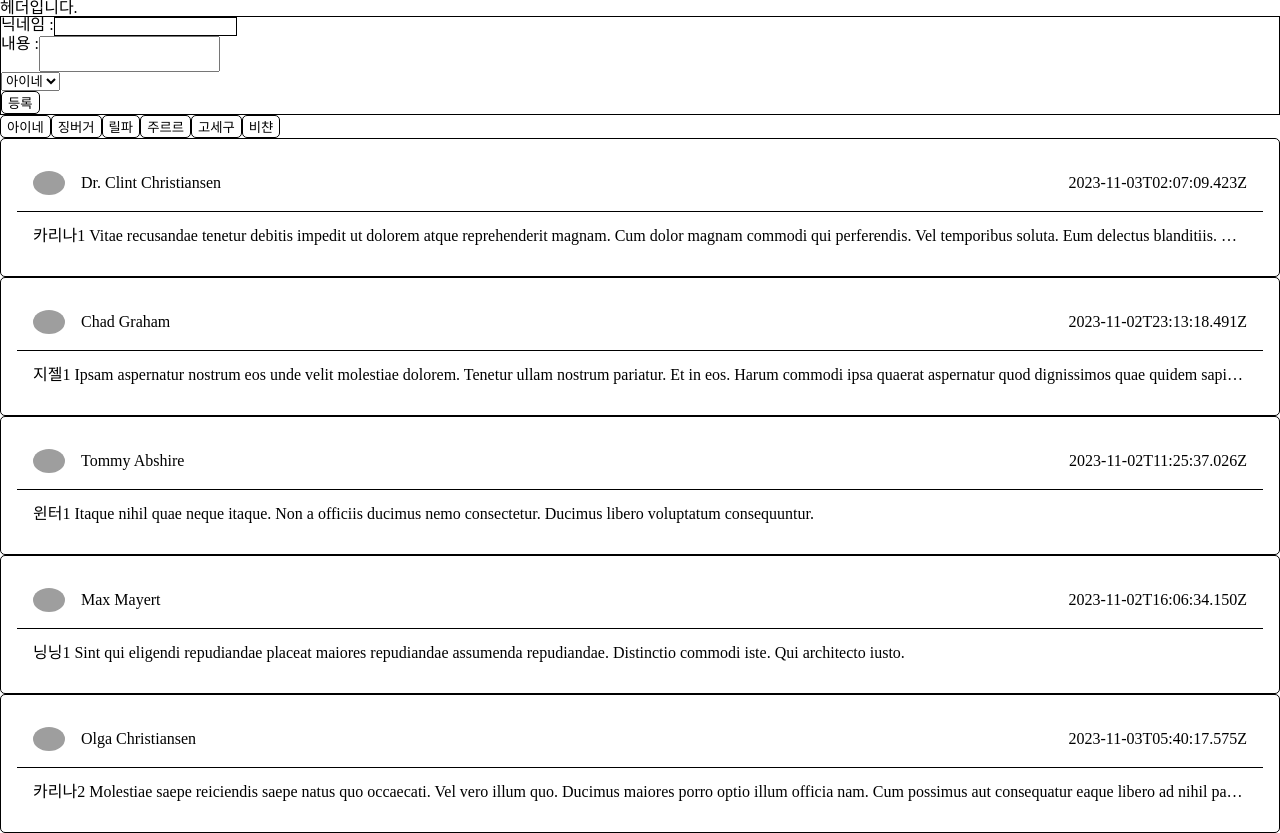
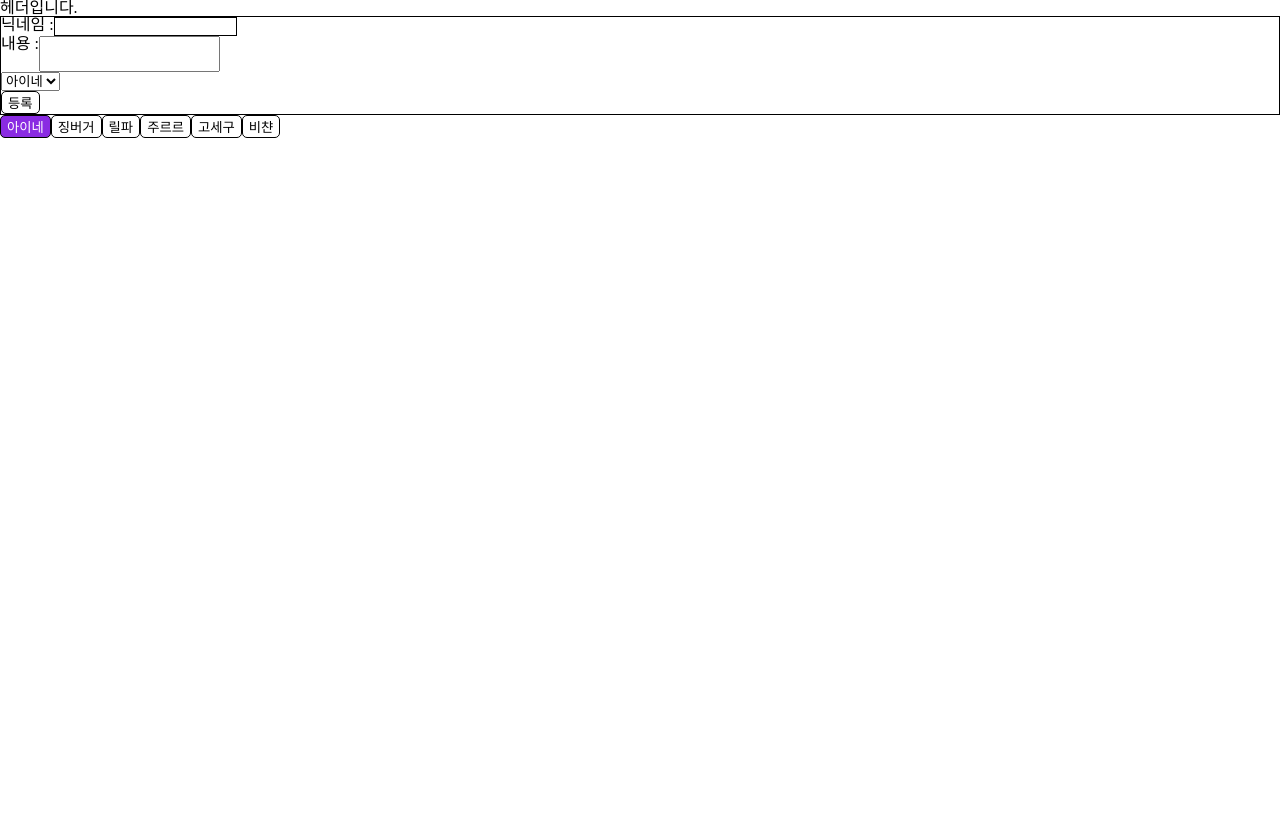
Before and after one commit to heechul94/123, a React (Create React App) app: page / in a window 1280 px wide. After the commit the page ends 800 px from the top, so only its background shows below. Built offline with nearby package versions, Linux system fonts and the light colour scheme; grey boxes are pictures that could not be loaded.

Commit message:
:sparkles: Feat: 펜레터 등록 멤버 필터 기능 추가 localStorage 연결

```diff
--- a/src/components/units/lists/ListsContainer.jsx
+++ b/src/components/units/lists/ListsContainer.jsx
@@ -1,7 +1,45 @@
-import ListPresenter from "./ListsPresenter";
-import fakeData from "../../../assets/fakeData.json";
+import ListsPresenter from "./ListsPresenter";
+import { useEffect, useState } from "react";
+import { getDate, submitValidationCheck } from "shared/library/utils";
 
 const ListsContainer = () => {
-    return <ListPresenter fakeData={fakeData} />;
+    const [fanLetters, setFanLetters] = useState([]);
+    const [isPickedMember, setIsPickedMember] = useState("아이네");
+    const onSubmitFanLettersHandler = (event) => {
+        event.preventDefault();
+        const createdAt = getDate();
+        const nickName = event.target.nickName.value;
+        const content = event.target.content.value;
+        const writedTo = event.target.member.value;
+        const temp = {
+            id: crypto.randomUUID(),
+            createdAt,
+            nickName,
+            content,
+            writedTo,
+        };
+        const newFanLetter = submitValidationCheck(temp);
+        if (newFanLetter) {
+            setFanLetters([...fanLetters, newFanLetter]);
+            localStorage.setItem(
+                "fanLetters",
+                JSON.stringify([...fanLetters, newFanLetter])
+            );
+        }
+        event.target.reset();
+    };
+    useEffect(() => {
+        const data = JSON.parse(localStorage.getItem("fanLetters")) || [];
+        setFanLetters(data);
+    }, []);
+
+    return (
+        <ListsPresenter
+            data={fanLetters}
+            isPickedMember={isPickedMember}
+            setIsPickedMember={setIsPickedMember}
+            onSubmitFanLettersHandler={onSubmitFanLettersHandler}
+        />
+    );
 };
 export default ListsContainer;
--- a/src/components/units/lists/ListsPresenter.jsx
+++ b/src/components/units/lists/ListsPresenter.jsx
@@ -2,25 +2,32 @@ import AddForm from "components/commons/addForm/AddForm";
 import ListContainer from "./list/ListContainer";
 import Button from "components/commons/buttons/Button";
 
-const ListsPresenter = ({ fakeData, color, onClickMemberButtonHandler }) => {
+const ListsPresenter = ({
+    data,
+    onSubmitFanLettersHandler,
+    isPickedMember,
+    setIsPickedMember,
+}) => {
     const MEMBERS = ["아이네", "징버거", "릴파", "주르르", "고세구", "비챤"];
+
     return (
         <main>
-            <AddForm />
+            <AddForm onSubmitFanLettersHandler={onSubmitFanLettersHandler} />
             <nav>
                 {MEMBERS.map((member) => (
                     <Button
                         key={member}
-                        id={member}
                         text={member}
-                        color={color}
-                        onClickMemberButtonHandler={onClickMemberButtonHandler}
+                        isPickedMember={isPickedMember}
+                        setIsPickedMember={setIsPickedMember}
                     />
                 ))}
             </nav>
-            {fakeData.map((item) => (
-                <ListContainer key={item.id} item={item} />
-            ))}
+            {data?.map((item) =>
+                isPickedMember === item.writedTo ? (
+                    <ListContainer key={item.id} item={item} />
+                ) : null
+            )}
         </main>
     );
 };
--- a/src/components/units/lists/list/ListPresenter.jsx
+++ b/src/components/units/lists/list/ListPresenter.jsx
@@ -1,3 +1,4 @@
+import { getDate } from "shared/library/utils";
 import styled from "styled-components";
 
 const LetterWrapper = styled.article`
@@ -31,14 +32,20 @@ const Content = styled.p`
 `;
 
 const ListPresenter = ({ item }) => {
+    const createdAtArr = item.createdAt.split(" ");
+    const nowDate = getDate().split(" ")[0];
+    const createdDate = createdAtArr[0];
+    const createdHourMinute = createdAtArr[1];
     return (
         <LetterWrapper>
             <LetterHeader>
                 <UserInfoWrapper>
                     <UserProfile src={item.avatar} alt="profile" />
-                    <span>{item.nickname}</span>
+                    <span>{item.nickName}</span>
                 </UserInfoWrapper>
-                <span>{item.createdAt}</span>
+                <span>
+                    {nowDate === createdDate ? createdHourMinute : createdDate}
+                </span>
             </LetterHeader>
             <Content>{item.content}</Content>
         </LetterWrapper>
```
